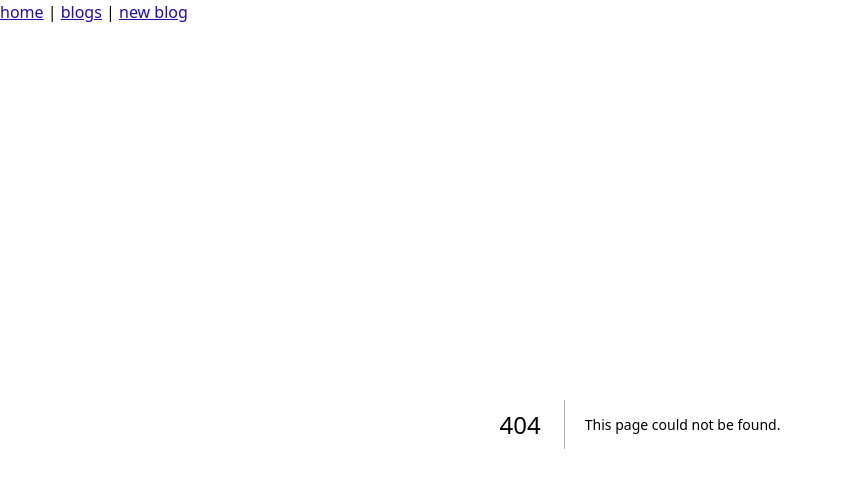
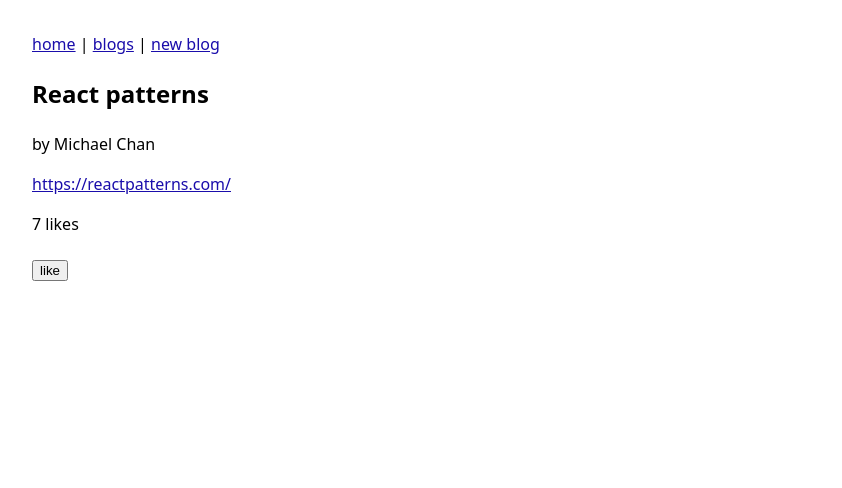
Before and after one commit to gianagni/full-stack-open-nextjs, a Next.js app: page /blogs/1 in a window 1280 px wide. Before the commit this address had no page. Shown: the top 488 px of the page, without its empty margins (0-842 px from the left). Built offline with nearby package versions, Linux system fonts and the light colour scheme.

Commit message:
Create page.tsx

```diff
--- /dev/null
+++ b/app/blogs/[id]/page.tsx
@@ -0,0 +1,33 @@
+import { notFound } from "next/navigation"
+import { getBlogById } from "../../services/blogs"
+import { likeBlog } from "../../actions/blogs"
+
+const BlogPage = async ({
+  params,
+}: {
+  params: Promise<{ id: string }>
+}) => {
+  const { id } = await params
+  const blog = getBlogById(Number(id))
+
+  if (!blog) {
+    notFound()
+  }
+
+  return (
+    <div>
+      <h2>{blog.title}</h2>
+      <p>by {blog.author}</p>
+      <p>
+        <a href={blog.url}>{blog.url}</a>
+      </p>
+      <p>{blog.likes} likes</p>
+      <form action={likeBlog}>
+        <input type="hidden" name="id" value={blog.id} />
+        <button type="submit">like</button>
+      </form>
+    </div>
+  )
+}
+
+export default BlogPage
```
